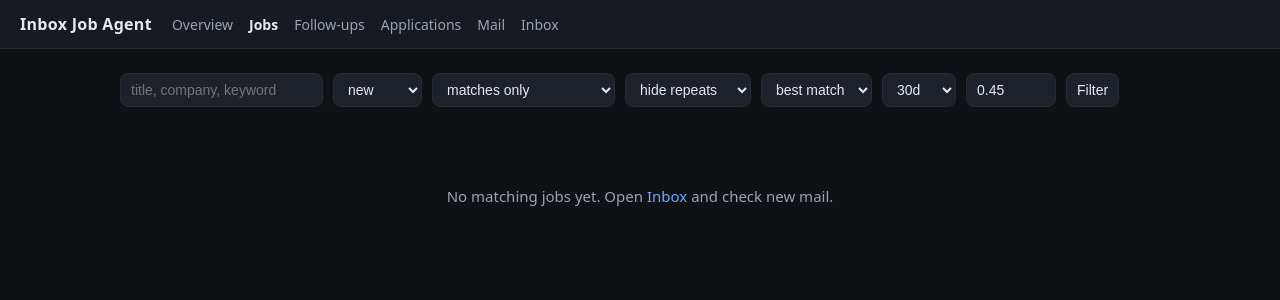
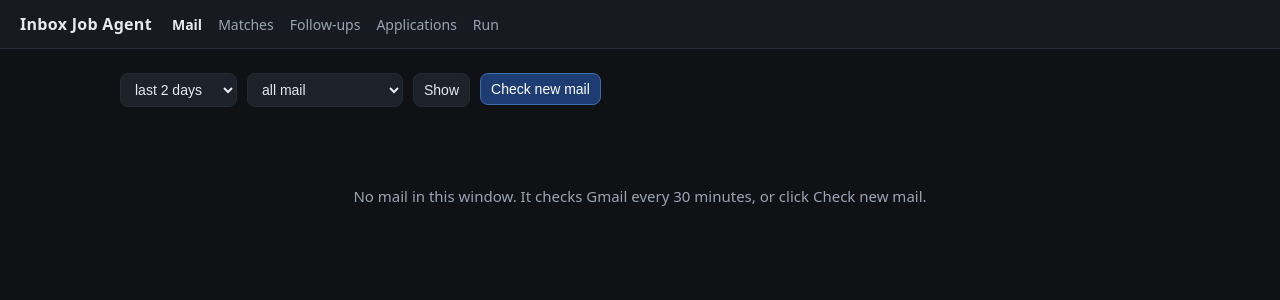
Before and after one commit to naveenmorla1901/inbox-job-agent, a FastAPI app: page / in a window 1280 px wide. Shown: the top 300 px of the page. Run offline with FastAPI, Linux system fonts and the light colour scheme.

Commit message:
feat: mail timeline and deploy on push
Check Gmail every 30 minutes instead of a per-email
watch. Mail shows each message with its jobs. Push to
main deploys the Docker image.

Co-authored-by: Naveen Morla <naveenmorla1901@users.noreply.github.com>

```diff
--- a/app/main.py
+++ b/app/main.py
@@ -8,7 +8,7 @@ from datetime import datetime, timedelta, timezone
 from fastapi import Depends, FastAPI, Form, HTTPException, Request
 from fastapi.responses import HTMLResponse, JSONResponse, RedirectResponse
 from fastapi.templating import Jinja2Templates
-from sqlmodel import Session, and_, col, func, select
+from sqlmodel import Session, col, func, select
 
 from .applications import CLOSED_STATUSES, STATUS_RANK, create_from_job, stale_applications
 from .classify import FOLLOW_UP_KINDS, NOREPLY_RE
@@ -25,7 +25,7 @@ from .pipeline import (
     watch_expiration_ms,
 )
 from .reporting import build_breakdown
-from .timefmt import fmt_et, parse_et_datetime
+from .timefmt import fmt_et, group_by_et_day
 
 logging.basicConfig(level=logging.INFO, format="%(asctime)s %(levelname)s %(name)s: %(message)s")
 # httpx logs full request URLs at INFO, which would print API keys carried in query strings.
@@ -80,6 +80,30 @@ def pending_outreach_count(session: Session) -> int:
     ).one()
 
 
+def safe_next(value: str, fallback: str = "/") -> str:
+    if value.startswith("/") and not value.startswith("//"):
+        return value
+    return fallback
+
+
+def mail_bundle(session: Session, days: int, category: str = "") -> tuple[list[Message], dict[str, list[Job]], dict[str, Outreach]]:
+    since = datetime.now(timezone.utc) - timedelta(days=max(1, days))
+    stmt = select(Message).where(Message.received_at >= since)
+    if category:
+        stmt = stmt.where(Message.category == category)
+    messages = session.exec(stmt.order_by(col(Message.received_at).desc()).limit(150)).all()
+    ids = [message.id for message in messages]
+    jobs_by_mail: dict[str, list[Job]] = {}
+    outreach_by_mail: dict[str, Outreach] = {}
+    if ids:
+        jobs = session.exec(select(Job).where(col(Job.message_id).in_(ids))).all()
+        for job in sorted(jobs, key=lambda row: (-(row.score or 0.0), row.id or 0)):
+            jobs_by_mail.setdefault(job.message_id, []).append(job)
+        for item in session.exec(select(Outreach).where(col(Outreach.message_id).in_(ids))).all():
+            outreach_by_mail[item.message_id] = item
+    return messages, jobs_by_mail, outreach_by_mail
+
+
 def require_token(request: Request) -> None:
     if not auth_enabled():
         return
@@ -107,14 +131,50 @@ def login(key: str = Form(...)):
 
 
 @app.get("/", response_class=HTMLResponse)
-def jobs_page(
+def mail_page(
+    request: Request,
+    session: Session = Depends(db_session),
+    days: int = 2,
+    category: str = "",
+    checked: str = "",
+):
+    messages, jobs_by_mail, outreach_by_mail = mail_bundle(session, days=days, category=category)
+    matched_by_mail = {
+        message_id: sum(1 for job in rows if job.matched)
+        for message_id, rows in jobs_by_mail.items()
+    }
+    flash = ""
+    if checked:
+        last = load_last_run(session)
+        flash = (
+            f"Checked {last.get('fetched', 0)} email(s). "
+            f"Analyzed {last.get('processed', 0)} new."
+        )
+    return templates.TemplateResponse(
+        request,
+        "mail.html",
+        {
+            "messages": messages,
+            "day_groups": group_by_et_day(messages),
+            "jobs_by_mail": jobs_by_mail,
+            "matched_by_mail": matched_by_mail,
+            "outreach_by_mail": outreach_by_mail,
+            "days": days,
+            "category": category,
+            "flash": flash,
+            "pending_outreach": pending_outreach_count(session),
+        },
+    )
+
+
+@app.get("/matches", response_class=HTMLResponse)
+def matches_page(
     request: Request,
     session: Session = Depends(db_session),
     status: str = "new",
     q: str = "",
-    days: int = 30,
+    days: int = 7,
     min_score: float | None = None,
-    sort: str = "score",
     show: str = "matched",
     duplicates: str = "hide",
 ):
@@ -136,20 +196,22 @@ def jobs_page(
             | func.lower(Job.company).like(like)
             | func.lower(Job.description).like(like)
         )
-    order = col(Job.score).desc() if sort == "score" else col(Job.received_at).desc()
-    jobs = session.exec(stmt.order_by(order).limit(300)).all()
-
-    pending_outreach = pending_outreach_count(session)
+    jobs = session.exec(stmt.order_by(col(Job.received_at).desc(), col(Job.score).desc()).limit(300)).all()
+    mail_ids = {job.message_id for job in jobs}
+    messages_by_id = {}
+    if mail_ids:
+        for message in session.exec(select(Message).where(col(Message.id).in_(list(mail_ids)))).all():
+            messages_by_id[message.id] = message
 
     return templates.TemplateResponse(
         request,
         "jobs.html",
         {
-            "jobs": jobs,
+            "day_groups": group_by_et_day(jobs),
+            "messages_by_id": messages_by_id,
             "status": status,
             "q": q,
             "days": days,
-            "sort": sort,
             "show": show,
             "duplicates": duplicates,
             "duplicate_count": session.exec(
@@ -158,7 +220,7 @@ def jobs_page(
                 .where(Job.duplicate_of != None, Job.received_at >= since)  # noqa: E711
             ).one(),
             "min_score": threshold,
-            "pending_outreach": pending_outreach,
+            "pending_outreach": pending_outreach_count(session),
             "profile": get_profile(),
         },
     )
@@ -231,8 +293,13 @@ def activity_page(
 
 
 @app.post("/activity/check")
-def activity_check(request: Request, session: Session = Depends(db_session)):
+def activity_check(
+    request: Request,
+    session: Session = Depends(db_session),
+    next: str = Form("/"),
+):
     require_token(request)
+    dest = safe_next(next, "/")
     try:
         run_once()
     except Exception as exc:
@@ -243,7 +310,8 @@ def activity_check(request: Request, session: Session = Depends(db_session)):
             _activity_context(session, error=str(exc)),
             status_code=500,
         )
-    return RedirectResponse("/activity?checked=1", status_code=303)
+    sep = "&" if "?" in dest else "?"
+    return RedirectResponse(f"{dest}{sep}checked=1", status_code=303)
 
 
 @app.post("/activity/reset")
@@ -294,7 +362,7 @@ def set_job_status(
     job_id: int,
     request: Request,
     status: str = Form(...),
-    redirect: str = Form("/"),
+    redirect: str = Form("/matches"),
     session: Session = Depends(db_session),
 ):
     require_token(request)
@@ -429,94 +497,17 @@ def mark_handled(
 
 
 @app.get("/preview", response_class=HTMLResponse)
-def preview_page(
-    request: Request,
-    session: Session = Depends(db_session),
-    hours: int = 1,
-    start: str = "",
-    end: str = "",
-):
-    """Temporary extract review. Remove once you trust the pipeline."""
-    hours = max(1, min(hours, 48))
-    start_at = parse_et_datetime(start)
-    end_at = parse_et_datetime(end)
-    if start_at and end_at and end_at > start_at:
-        since, until = start_at, end_at
-        mail_filter = and_(Message.received_at >= since, Message.received_at < until)
-        job_filter = and_(Job.received_at >= since, Job.received_at < until)
-        outreach_filter = and_(Outreach.received_at >= since, Outreach.received_at < until)
-    else:
-        until = None
-        since = datetime.now(timezone.utc) - timedelta(hours=hours)
-        mail_filter = Message.received_at >= since
-        job_filter = Job.received_at >= since
-        outreach_filter = Outreach.received_at >= since
-
-    messages = session.exec(
-        select(Message).where(mail_filter).order_by(col(Message.received_at).desc())
-    ).all()
-    jobs = session.exec(select(Job).where(job_filter).order_by(col(Job.score).desc())).all()
-    outreach = session.exec(
-        select(Outreach).where(outreach_filter).order_by(col(Outreach.received_at).desc())
-    ).all()
-    jobs_by_mail: dict[str, list[Job]] = {}
-    for job in jobs:
-        jobs_by_mail.setdefault(job.message_id, []).append(job)
-    outreach_by_mail = {item.message_id: item for item in outreach}
-    categories: dict[str, int] = {}
-    for message in messages:
-        categories[message.category] = categories.get(message.category, 0) + 1
-    scrape: dict[str, int] = {}
-    for job in jobs:
-        scrape[job.scrape_status or "unknown"] = scrape.get(job.scrape_status or "unknown", 0) + 1
-    return templates.TemplateResponse(
-        request,
-        "preview.html",
-        {
-            "hours": hours,
-            "since": since,
-            "until": until,
-            "start": start,
-            "end": end,
-            "messages": messages,
-            "jobs": jobs,
-            "outreach": outreach,
-            "jobs_by_mail": jobs_by_mail,
-            "outreach_by_mail": outreach_by_mail,
-            "categories": categories,
-            "scrape": scrape,
-            "matched": sum(1 for job in jobs if job.matched),
-            "ignored": sum(1 for job in jobs if not job.matched),
-        },
-    )
+def preview_page(days: int = 1, hours: int = 0):
+    lookback = days if hours <= 0 else max(1, (hours + 23) // 24)
+    return RedirectResponse(f"/?days={lookback}", status_code=302)
 
 
 @app.get("/messages", response_class=HTMLResponse)
-def messages_page(
-    request: Request,
-    session: Session = Depends(db_session),
-    limit: int = 100,
-    category: str = "",
-    email_type: str = "",
-    days: int = 30,
-):
-    since = datetime.now(timezone.utc) - timedelta(days=days)
-    stmt = select(Message).where(Message.received_at >= since)
+def messages_page(days: int = 2, category: str = ""):
+    qs = f"days={days}"
     if category:
-        stmt = stmt.where(Message.category == category)
-    if email_type:
-        stmt = stmt.where(Message.email_type == email_type)
-    messages = session.exec(stmt.order_by(col(Message.received_at).desc()).limit(limit)).all()
-    return templates.TemplateResponse(
-        request,
-        "messages.html",
-        {
-            "messages": messages,
-            "category": category,
-            "email_type": email_type,
-            "days": days,
-        },
-    )
+        qs += f"&category={category}"
+    return RedirectResponse(f"/?{qs}", status_code=302)
 
 
 @app.get("/api/jobs")
--- a/app/templates/base.html
+++ b/app/templates/base.html
@@ -57,6 +57,9 @@
     th { color: var(--muted); font-weight: 500; }
     .u-high { border-left: 3px solid var(--bad); }
     .u-normal { border-left: 3px solid var(--line); }
+    .day-head { color: var(--muted); font-size: 13px; font-weight: 600;
+      letter-spacing: .04em; text-transform: uppercase; margin: 22px 0 10px; }
+    .nested { margin-top: 12px; padding-top: 10px; border-top: 1px solid var(--line); }
     .joblink { font-size: 12px; color: var(--muted); word-break: break-all; }
     .joblink:hover { color: var(--accent); }
   </style>
@@ -65,16 +68,15 @@
 <header>
   <h1>Inbox Job Agent</h1>
   <nav>
-    <a href="/overview" class="{% if request.url.path == '/overview' %}active{% endif %}">Overview</a>
-    <a href="/" class="{% if request.url.path == '/' %}active{% endif %}">Jobs</a>
+    <a href="/" class="{% if request.url.path == '/' %}active{% endif %}">Mail</a>
+    <a href="/matches" class="{% if request.url.path == '/matches' %}active{% endif %}">Matches</a>
     <a href="/outreach" class="{% if request.url.path.startswith('/outreach') %}active{% endif %}">
       Follow-ups{% if pending_outreach %}<span class="badge">{{ pending_outreach }}</span>{% endif %}
     </a>
     <a href="/applications" class="{% if request.url.path.startswith('/application') %}active{% endif %}">
       Applications
     </a>
-    <a href="/messages" class="{% if request.url.path == '/messages' %}active{% endif %}">Mail</a>
-    <a href="/activity" class="{% if request.url.path.startswith('/activity') %}active{% endif %}">Inbox</a>
+    <a href="/activity" class="{% if request.url.path.startswith('/activity') %}active{% endif %}">Run</a>
   </nav>
 </header>
 <main>{% block content %}{% endblock %}</main>
--- a/app/templates/jobs.html
+++ b/app/templates/jobs.html
@@ -1,7 +1,7 @@
 {% extends "base.html" %}
-{% block title %}Jobs — Inbox Job Agent{% endblock %}
+{% block title %}Matches — Inbox Job Agent{% endblock %}
 {% block content %}
-<form class="filters" method="get" action="/">
+<form class="filters" method="get" action="/matches">
   <input type="search" name="q" value="{{ q }}" placeholder="title, company, keyword">
   <select name="status">
     {% for option in ["new", "saved", "applied", "ignored", "all"] %}
@@ -18,12 +18,8 @@
     </option>
     <option value="show" {% if duplicates == 'show' %}selected{% endif %}>show repeats</option>
   </select>
-  <select name="sort">
-    <option value="score" {% if sort == 'score' %}selected{% endif %}>best match</option>
-    <option value="date" {% if sort == 'date' %}selected{% endif %}>newest</option>
-  </select>
   <select name="days">
-    {% for option in [7, 14, 30, 90, 365] %}
+    {% for option in [1, 2, 3, 7, 14, 30, 90] %}
     <option value="{{ option }}" {% if days == option %}selected{% endif %}>{{ option }}d</option>
     {% endfor %}
   </select>
@@ -31,11 +27,14 @@
   <button type="submit">Filter</button>
 </form>
 
-{% if not jobs %}
-  <p class="empty">No matching jobs yet. Open <a href="/activity">Inbox</a> and check new mail.</p>
+{% if not day_groups %}
+  <p class="empty">No matching jobs in this window. Open <a href="/">Mail</a> to see what each email produced.</p>
 {% endif %}
 
+{% for day, jobs in day_groups %}
+<h2 class="day-head">{{ day }}</h2>
 {% for job in jobs %}
+{% set mail = messages_by_id.get(job.message_id) %}
 <div class="card">
   <div class="row">
     <div>
@@ -45,15 +44,20 @@
         {% if job.location %}<span>· {{ job.location }}</span>{% endif %}
         {% if job.state %}<span>· {{ job.state }}</span>{% endif %}
         <span>· {{ job.source }}</span>
-        <span>· {{ job.received_at | et("%b %d") }}</span>
+        <span>· {{ job.received_at | et("%I:%M %p ET") }}</span>
         {% if job.posted_at %}<span>· posted {{ job.posted_at }}</span>{% endif %}
         {% if job.salary %}<span>· {{ job.salary }}</span>{% endif %}
         {% if job.visa_sponsorship %}<span>· {{ job.visa_sponsorship }}</span>{% endif %}
-        {% if job.employment_type %}<span>· {{ job.employment_type }}</span>{% endif %}
-        <span>· link: {{ job.scrape_status or "?" }}{% if job.extraction %} via {{ job.extraction }}{% endif %}</span>
         {% if not job.matched %}<span>· below threshold</span>{% endif %}
         {% if job.duplicate_of %}<span>· repeat of #{{ job.duplicate_of }}</span>{% endif %}
       </div>
+      {% if mail %}
+      <div class="meta">
+        from
+        <a href="/?days={{ days }}">{{ mail.subject[:80] or "(no subject)" }}</a>
+        · {{ mail.sender }}
+      </div>
+      {% endif %}
       <div class="meta">
         <a href="{{ job.url }}" target="_blank" rel="noopener" class="joblink">{{ job.url }}</a>
       </div>
@@ -84,4 +88,5 @@
   </div>
 </div>
 {% endfor %}
+{% endfor %}
 {% endblock %}
--- /dev/null
+++ b/app/templates/mail.html
@@ -0,0 +1,103 @@
+{% extends "base.html" %}
+{% block title %}Mail — Inbox Job Agent{% endblock %}
+{% block content %}
+{% if flash %}<div class="flash">{{ flash }}</div>{% endif %}
+
+<div class="filters">
+  <form method="get" action="/" style="display:flex;gap:10px;flex-wrap:wrap">
+    <select name="days">
+      {% for option in [1, 2, 3, 7, 14, 30] %}
+      <option value="{{ option }}" {% if days == option %}selected{% endif %}>last {{ option }} day{{ "s" if option > 1 else "" }}</option>
+      {% endfor %}
+    </select>
+    <select name="category">
+      <option value="" {% if not category %}selected{% endif %}>all mail</option>
+      {% for option in ["job_alert", "recruiter_outreach", "interview_invite", "assessment", "next_step", "offer", "rejection", "application_update", "other"] %}
+      <option value="{{ option }}" {% if category == option %}selected{% endif %}>{{ option.replace("_", " ") }}</option>
+      {% endfor %}
+    </select>
+    <button type="submit">Show</button>
+  </form>
+  <form method="post" action="/activity/check" onsubmit="this.querySelector('button').disabled=true; this.querySelector('button').textContent='Checking…'">
+    <input type="hidden" name="next" value="/">
+    <button type="submit" class="primary">Check new mail</button>
+  </form>
+</div>
+
+{% if not messages %}
+<p class="empty">No mail in this window. It checks Gmail every 30 minutes, or click Check new mail.</p>
+{% endif %}
+
+{% for day, rows in day_groups %}
+<h2 class="day-head">{{ day }}</h2>
+{% for message in rows %}
+{% set jobs = jobs_by_mail.get(message.id, []) %}
+{% set item = outreach_by_mail.get(message.id) %}
+<div class="card">
+  <div class="row">
+    <div>
+      <h3>
+        <a href="https://mail.google.com/mail/u/0/#inbox/{{ message.id }}" target="_blank" rel="noopener">
+          {{ message.subject[:90] or "(no subject)" }}
+        </a>
+      </h3>
+      <div class="meta">
+        <span class="chip">{{ message.category.replace("_", " ") }}</span>
+        {% if message.email_type %}<span class="chip">{{ message.email_type }}</span>{% endif %}
+        <span>{{ message.sender }}</span>
+        <span>· {{ message.received_at | et("%I:%M %p ET") }}</span>
+        {% if jobs %}
+        <span>· {{ matched_by_mail.get(message.id, 0) }}/{{ jobs|length }} roles match</span>
+        {% elif message.jobs_found %}
+        <span>· {{ message.jobs_matched }}/{{ message.jobs_found }} roles match</span>
+        {% endif %}
+      </div>
+      {% if message.summary %}<p style="margin:8px 0 0">{{ message.summary }}</p>{% endif %}
+    </div>
+  </div>
+
+  {% if item %}
+  <div class="nested">
+    <span class="chip on">{{ item.kind.replace("_", " ") }}</span>
+    <span>{{ item.person }}{% if item.company %} · {{ item.company }}{% endif %}{% if item.role %} · {{ item.role }}{% endif %}</span>
+    {% if item.action_required %}<div class="meta">{{ item.action_required }}</div>{% endif %}
+    <div class="actions">
+      <a href="/outreach">open follow-ups</a>
+      {% if item.scheduling_url %}<a href="{{ item.scheduling_url }}" target="_blank" rel="noopener">schedule</a>{% endif %}
+    </div>
+  </div>
+  {% endif %}
+
+  {% for job in jobs %}
+  <div class="nested">
+    <div class="row">
+      <div>
+        <b><a href="/job/{{ job.id }}">{{ job.title or "Untitled role" }}</a></b>
+        <div class="meta">
+          <span>{{ job.company or job.source }}</span>
+          {% if job.location %}<span>· {{ job.location }}</span>{% endif %}
+          <span>· {{ job.source }}</span>
+          {% if job.matched %}<span class="chip on">match</span>{% else %}<span class="chip">ignored</span>{% endif %}
+        </div>
+        <div class="meta"><a href="{{ job.url }}" target="_blank" rel="noopener" class="joblink">{{ job.url }}</a></div>
+      </div>
+      <div class="score {% if job.score >= 0.7 %}s-hi{% elif job.score >= 0.55 %}s-mid{% else %}s-lo{% endif %}">
+        {{ "%.2f"|format(job.score) }}
+      </div>
+    </div>
+    <div class="actions">
+      <a href="{{ job.url }}" target="_blank" rel="noopener">open posting</a>
+      {% for action in ["saved", "applied", "ignored", "new"] if action != job.status %}
+      <form method="post" action="/job/{{ job.id }}/status">
+        <input type="hidden" name="status" value="{{ action }}">
+        <input type="hidden" name="redirect" value="/?days={{ days }}{% if category %}&category={{ category }}{% endif %}">
+        <button type="submit">{{ action }}</button>
+      </form>
+      {% endfor %}
+    </div>
+  </div>
+  {% endfor %}
+</div>
+{% endfor %}
+{% endfor %}
+{% endblock %}
--- a/app/templates/overview.html
+++ b/app/templates/overview.html
@@ -36,7 +36,7 @@
     <tr>
       <td>
         {% if key == 'other' %}
-        <a href="/messages?category=other&days={{ report.days }}">{{ label }}</a>
+        <a href="/?category=other&days={{ report.days }}">{{ label }}</a>
         {% else %}
         {{ label }}
         {% endif %}
```
Also changed, not shown: app/templates/activity.html (+8 -18 lines), app/timefmt.py (+17 -0 lines), docs/SETUP.md (+3 -3 lines), docs/deploy.md (+70 -48 lines), tests/test_web.py (+48 -4 lines), .github/workflows/deploy.yml (added), README.md.
